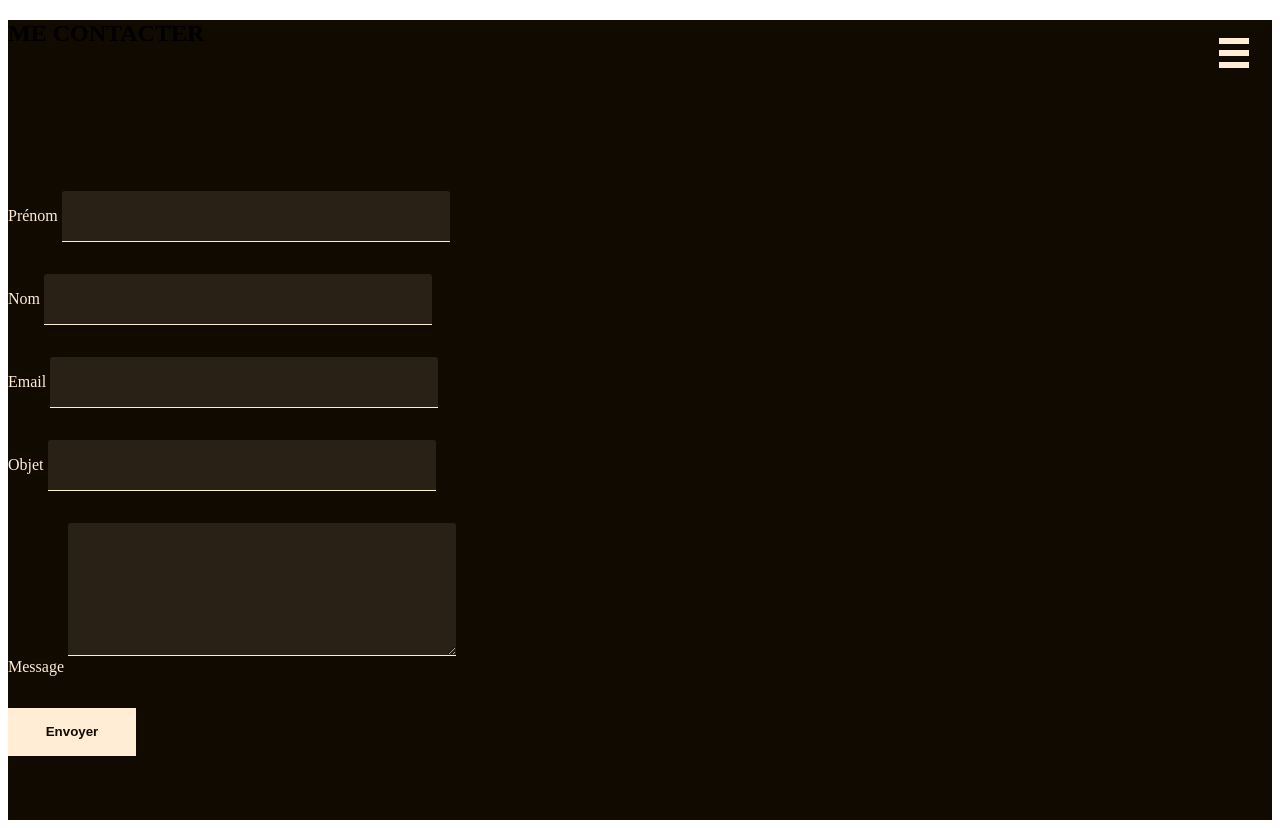
After one commit to MatthieuBardet/checkpoint-3, a Symfony app: template templates/contact/contact.html.twig in a window 1280 px wide. The commit adds this page. Run offline with Twig, Linux system fonts and the light colour scheme; the template is opened without the code that fills it, so the values that code supplies are empty; form fields are guessed from the names that the template uses; style sheets or scripts are compiled from the project's sources; some libraries are stand-ins or nearby versions.

Commit message:
created functionnal contact form

```diff
--- /dev/null
+++ b/assets/styles/contact.scss
@@ -0,0 +1,49 @@
+@import 'variables.scss';
+
+.contact {
+    background-color: $dark;
+    height: 100vh;
+}
+
+.contact h1 {
+    margin-bottom: $spacing16;
+}
+
+.contact label {
+    color: $light;
+}
+
+.contact input, .contact textarea {
+    border: none;
+    border-bottom: 1px solid $light;
+    background: $light-opacity-low;
+    height: 48px;
+    border-radius: 3px 3px 0 0;
+    color: $light;
+    margin: $spacing2 0;
+    width: 30vw;
+}
+
+.contact textarea {
+    height: 128px;
+}
+
+.contact input:focus, .contact textarea:focus {
+    background: $light-opacity;
+    border: none;
+}
+
+.contact button {
+    background: $light;
+    border: none;
+    color: $dark;
+    font-weight: 700;
+    height: 48px;
+    width: 128px;
+    margin: $spacing4 0;
+}
+
+.contact button:hover {
+    background: $primary;
+    color: $light;
+}
--- a/assets/styles/variables.scss
+++ b/assets/styles/variables.scss
@@ -7,6 +7,7 @@ $dark: #110a00;
 $lesser-dark: #1c1c1c;
 $dark-opacity: rgba(17, 10, 0, 0.9);
 $light-opacity: rgba(255, 237, 214, 0.6);
+$light-opacity-low: rgba(255, 237, 214, 0.1);
 
 $text-font: 'Open Sans', sans-serif;
 $title-font: 'Montserrat', sans-serif;
--- a/src/Controller/HomeController.php
+++ b/src/Controller/HomeController.php
@@ -1,5 +1,5 @@
 <?php
-// src/Controller/ProgramController.php
+
 namespace App\Controller;
 
 use App\Repository\SkillRepository;
--- a/templates/_includes/_navbar.html.twig
+++ b/templates/_includes/_navbar.html.twig
@@ -13,7 +13,7 @@
                 <ul>
                     <li><a href="{{ path('accueil') }}">Accueil</a></li>
                     <li><a href="#">Portfolio</a></li>
-                    <li><a href="#">Contact</a></li>
+                    <li><a href="{{ path('contact_index') }}">Contact</a></li>
                 </ul>
             </div>
             <div class="modal-footer">
--- /dev/null
+++ b/templates/contact/contact.html.twig
@@ -0,0 +1,43 @@
+{% extends 'base.html.twig' %}
+
+{% block title %}{{ parent() }}Contact{% endblock %}
+
+    {% block stylesheets %}
+        {{ parent() }}
+        {{ encore_entry_link_tags('contact') }}
+    {% endblock %}
+
+{% block body %}
+    <section class="contact d-flex flex-column align-items-center justify-content-center">
+        <h1 class="">ME CONTACTER</h1>
+        <div class="container col-10 col-md-7 col-lg-6 col-xl-5">
+            {{ form_start(form) }}
+            <div>
+                <div class="d-flex align-items-center justify-content-between">
+                    {{ form_label(form.firstname, 'Prénom') }}
+                    {{ form_widget(form.firstname) }}
+                </div>
+                <div class="d-flex align-items-center justify-content-between">
+                    {{ form_label(form.lastname, 'Nom') }}
+                    {{ form_widget(form.lastname) }}
+                </div>
+            </div>
+            <div class="d-flex align-items-center justify-content-between">
+                {{ form_label(form.email, 'Email') }}
+                {{ form_widget(form.email) }}
+            </div>
+            <div class="d-flex align-items-center justify-content-between">
+                {{ form_label(form.subject, 'Objet') }}
+                {{ form_widget(form.subject) }}
+            </div>
+            <div class="d-flex align-items-center justify-content-between">
+                {{ form_label(form.message, 'Message') }}
+                {{ form_widget(form.message) }}
+            </div>
+            <div class="d-flex align-items-center justify-content-end">
+                <button>{{ ('Envoyer') }}</button>
+                {{ form_end(form) }}
+            </div>
+        </div>
+    </section>
+{% endblock %}
--- a/webpack.config.js
+++ b/webpack.config.js
@@ -24,6 +24,7 @@ Encore
     .addEntry('navbarjs', './assets/navbar.js')
     .addEntry('home', './assets/styles/home.scss')
     .addEntry('navbar', './assets/styles/navbar.scss')
+    .addEntry('contact', './assets/styles/contact.scss')
 
     // enables the Symfony UX Stimulus bridge (used in assets/bootstrap.js)
     .enableStimulusBridge('./assets/controllers.json')
```
Also changed, not shown: config/services.yaml (+23 -21 lines), migrations/Version20210204093542.php (added, +31 -0 lines), src/Controller/ContactController.php (added, +48 -0 lines), src/Entity/Contact.php (added, +114 -0 lines), src/Form/ContactType.php (added, +44 -0 lines), src/Repository/ContactRepository.php (added, +50 -0 lines), templates/contact/contactMail.html.twig (added, +16 -0 lines).
